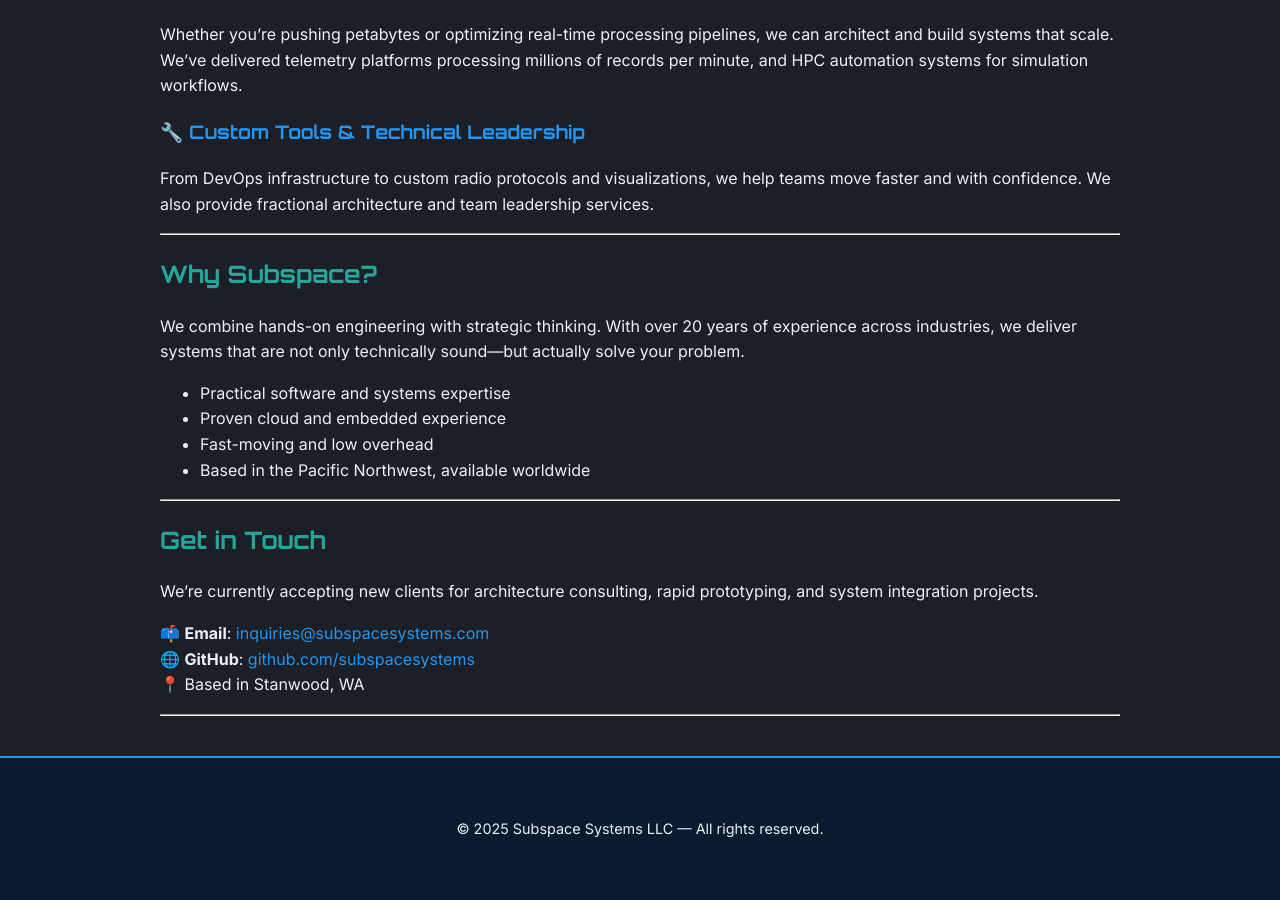
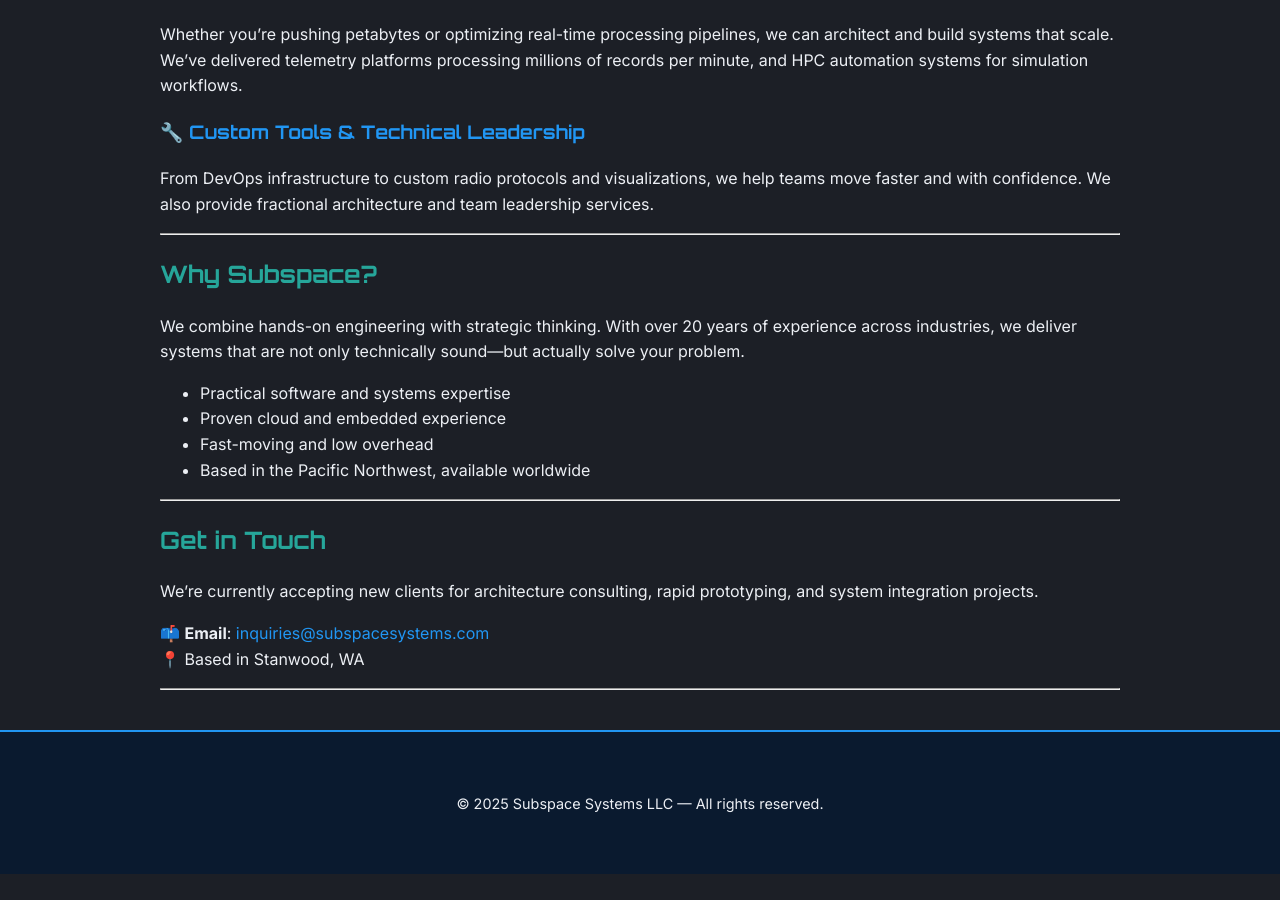
Before and after one commit to subspacesystems/website-2025b, a Jekyll site: the page built from index.md, in a window 1280 px wide and 900 px high, scrolled down 795 px. Built offline with Jekyll 4.4.1, drawn with Linux system fonts in a browser that asks for light colours; after the commit the page ends 1669 px from its top, so only the background shows below that.

Commit message:
Remove GitHub link for now

```diff
--- a/index.md
+++ b/index.md
@@ -41,7 +41,6 @@
 We’re currently accepting new clients for architecture consulting, rapid prototyping, and system integration projects.
 
 📫 **Email**: [inquiries@subspacesystems.com](mailto:inquiries@subspacesystems.com)
-🌐 **GitHub**: [github.com/subspacesystems](https://github.com/subspacesystems)
 📍 Based in Stanwood, WA
 
 ---
```
